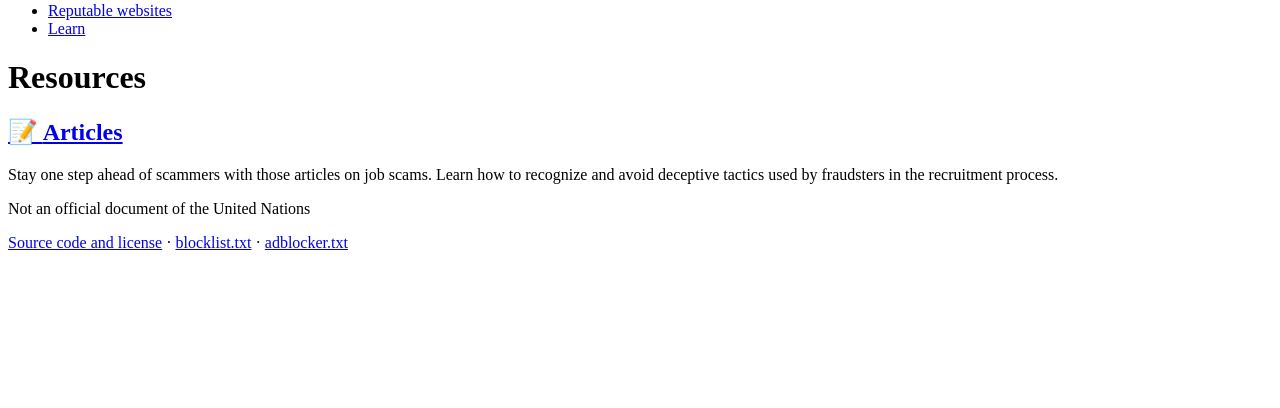
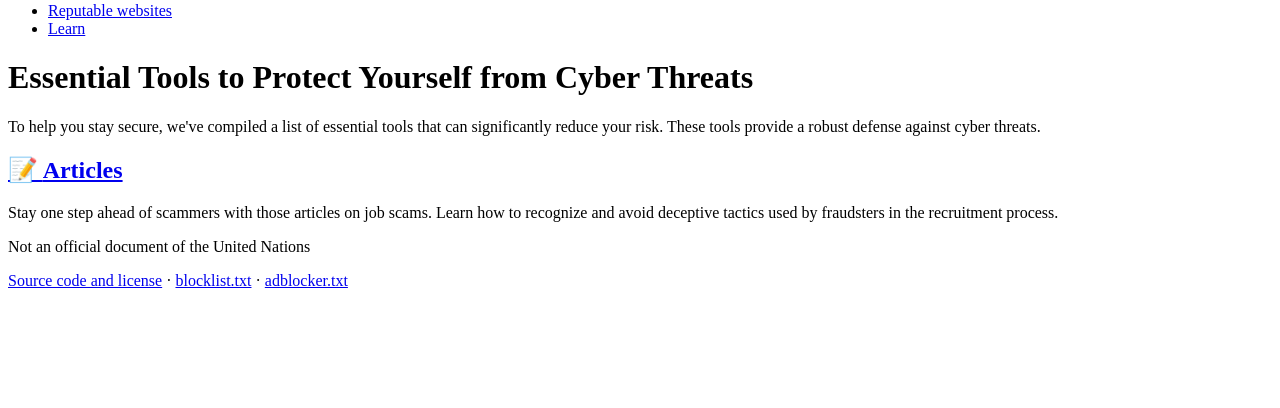
Before and after one commit to UNTalent/UNFraud, a Symfony app: template templates/resource/index.html.twig in a window 1280 px wide. Shown: the part 344-752 px from the top of the page. Run offline with Twig, Linux system fonts and the light colour scheme; the template is opened without the code that fills it, so the values that code supplies are empty; some libraries are stand-ins or nearby versions.

Commit message:
feat: improve SEO

```diff
--- a/templates/resource/collection.html.twig
+++ b/templates/resource/collection.html.twig
@@ -1,6 +1,7 @@
 {% extends 'base.html.twig' %}
 
 {% block title %}{{ collection.title ?? collection.name }}{% endblock %}
+{% block description %}{{ collection.shortDescription }}{% endblock %}
 
 {% block body %}
 
--- a/templates/resource/index.html.twig
+++ b/templates/resource/index.html.twig
@@ -1,10 +1,15 @@
 {% extends 'base.html.twig' %}
 
-{% block title %}Resources{% endblock %}
+{% block title %}Essential Tools to Protect Yourself from Cyber Threats{% endblock %}
+{% block description %}To help you stay secure, we've compiled a list of essential tools that can significantly reduce your risk. These tools provide a robust defense against cyber threats.{% endblock %}
 
 {% block body %}
 
     <h1>{{ block('title') }}</h1>
+
+    <p class="intro">
+        {{ block('description') }}
+    </p>
 
 
     {% for collection in collections %}
```
